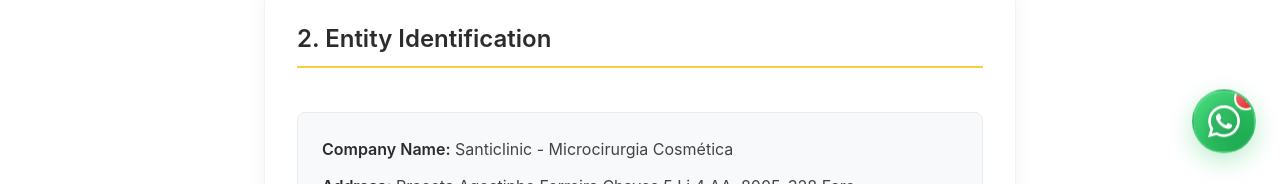
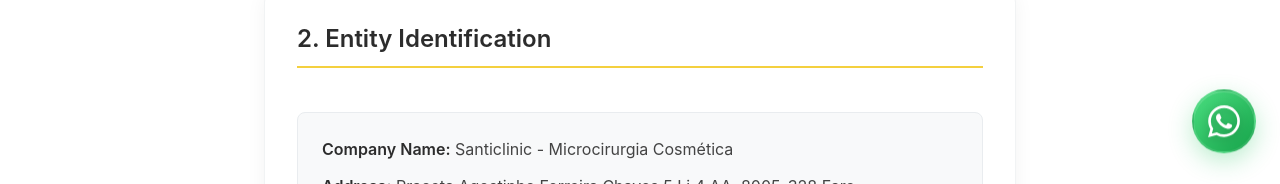
Before and after one commit to Webtech87/LazerCO2, a React (Vite) app in the folder client/: page /termos-condicoes in a window 1280 px wide. Shown: the part 616-800 px from the top of the page. Built offline with nearby package versions, Linux system fonts and the light colour scheme.

Commit message:
remove the banner inside the whatsapp float

```diff
--- a/client/src/components/WhatsAppFloat/WhatsAppFloat.css
+++ b/client/src/components/WhatsAppFloat/WhatsAppFloat.css
@@ -110,27 +110,7 @@
       inset 0 1px 0 rgba(255, 255, 255, 0.3) !important;
   }
 
-  /* Badge */
-  .notification-badge {
-    position: absolute !important;
-    top: -4px !important;
-    right: -4px !important;
-    width: 24px !important;
-    height: 24px !important;
-    max-width: 24px !important;
-    max-height: 24px !important;
-    background: linear-gradient(135deg, #f87171, #dc2626) !important;
-    border-radius: 50% !important;
-    display: flex !important;
-    align-items: center !important;
-    justify-content: center !important;
-    font-weight: bold !important;
-    color: white !important;
-    font-size: 12px !important;
-    border: 2px solid white !important;
-    animation: bounce 2s infinite;
-    transition: opacity 0.3s ease !important;
-  }
+  /* Badge - Removed */
 
   /* Shimmer Effect */
   .shimmer-effect {
@@ -232,13 +212,7 @@
     max-height: 24px !important;
   }
 
-  .size-small-badge {
-    width: 20px !important;
-    height: 20px !important;
-    max-width: 20px !important;
-    max-height: 20px !important;
-    font-size: 10px !important;
-  }
+  /* Size badge classes - Removed */
 
   .size-medium-container {
     width: 64px !important;
@@ -256,13 +230,7 @@
     max-height: 32px !important;
   }
 
-  .size-medium-badge {
-    width: 24px !important;
-    height: 24px !important;
-    max-width: 24px !important;
-    max-height: 24px !important;
-    font-size: 12px !important;
-  }
+  /* Size badge classes - Removed */
 
   .size-large-container {
     width: 80px !important;
@@ -280,13 +248,7 @@
     max-height: 40px !important;
   }
 
-  .size-large-badge {
-    width: 28px !important;
-    height: 28px !important;
-    max-width: 28px !important;
-    max-height: 28px !important;
-    font-size: 14px !important;
-  }
+  /* Size badge classes - Removed */
 
   /* Mobile Responsive */
   @media (max-width: 768px) {
--- a/client/src/components/WhatsAppFloat/WhatsAppFloat.tsx
+++ b/client/src/components/WhatsAppFloat/WhatsAppFloat.tsx
@@ -7,7 +7,6 @@
   phoneNumber = "351910966393",
   message = "Olá! Gostaria de saber mais sobre os tratamentos da SantiClinic.",
   showBadge: initialShowBadge = true,
-  badgeText = 1,
   position = 'bottom-right',
   size = 'medium',
   className = '',
@@ -112,14 +111,7 @@
           aria-label="Contactar via WhatsApp"
           onClick={handleClick}
         >
-          {/* Notification Badge */}
-          {showBadge && (
-            <span
-              className={`notification-badge ${sizeClasses.badge}`}
-            >
-              {badgeText}
-            </span>
-          )}
+          {/* Notification Badge - Removed */}
 
           {/* WhatsApp Icon */}
           <svg
```
